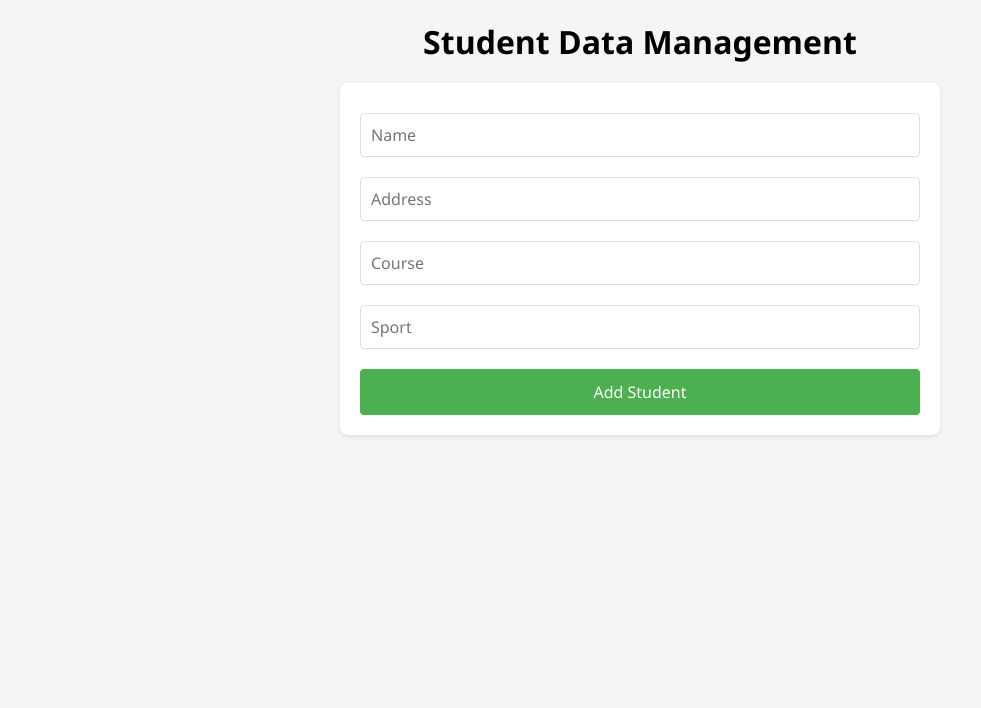
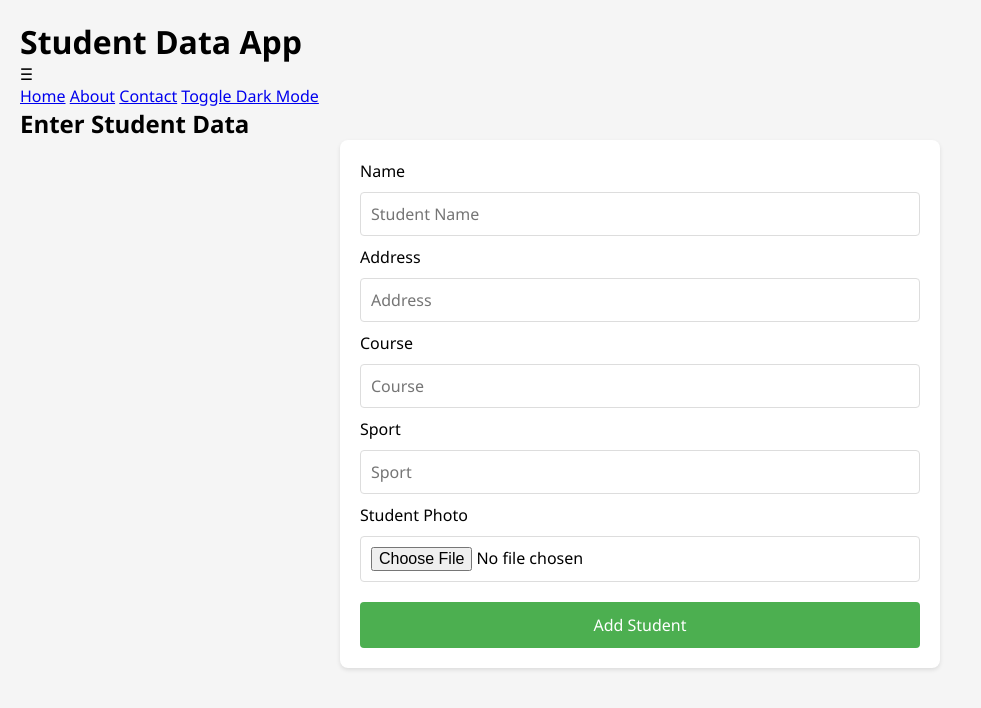
Before and after one commit to MohitKhetan10/webApp, a plain HTML site: page webApp-main/index.html in a window 1280 px wide. Shown: the whole page, without its empty margins (0-981 px from the left). Drawn offline with Linux system fonts and the light colour scheme; no server answers.

Commit message:
Update index.html

```diff
--- a/webApp-main/index.html
+++ b/webApp-main/index.html
@@ -77,18 +77,53 @@
   <link rel="stylesheet" href="styles.css">
 </head>
 <body>
-  <h1 style="text-align: center; margin-bottom: 20px;">Student Data Management</h1>
+  <header>
+    <h1>Student Data App</h1>
+    <div class="hamburger" onclick="toggleMenu()">☰</div>
+    <div class="menu">
+      <a href="#">Home</a>
+      <a href="#">About</a>
+      <a href="#">Contact</a>
+      <a href="#" onclick="toggleDarkMode()">Toggle Dark Mode</a>
+    </div>
+  </header>
 
+  <div class="form-container">
+    <h2>Enter Student Data</h2>
     <form id="student-form">
-    <input type="text" id="name" placeholder="Name" required>
+      <label for="name">Name</label>
+      <input type="text" id="name" placeholder="Student Name" required>
+
+      <label for="address">Address</label>
       <input type="text" id="address" placeholder="Address" required>
+
+      <label for="course">Course</label>
       <input type="text" id="course" placeholder="Course" required>
+
+      <label for="sport">Sport</label>
       <input type="text" id="sport" placeholder="Sport" required>
+
+      <label for="photo">Student Photo</label>
+      <input type="file" id="photo">
+
       <button type="submit">Add Student</button>
     </form>
+  </div>
 
   <div id="data-list">
+    <!-- Data will be displayed here -->
   </div>
+
+  <script>
+    function toggleMenu() {
+      const menu = document.querySelector('.menu');
+      menu.classList.toggle('active');
+    }
+
+    function toggleDarkMode() {
+      document.body.classList.toggle('dark-mode');
+    }
+  </script>
 
 </body>
 </html>
```
Lines whose indentation alone changed are shown as unchanged.
